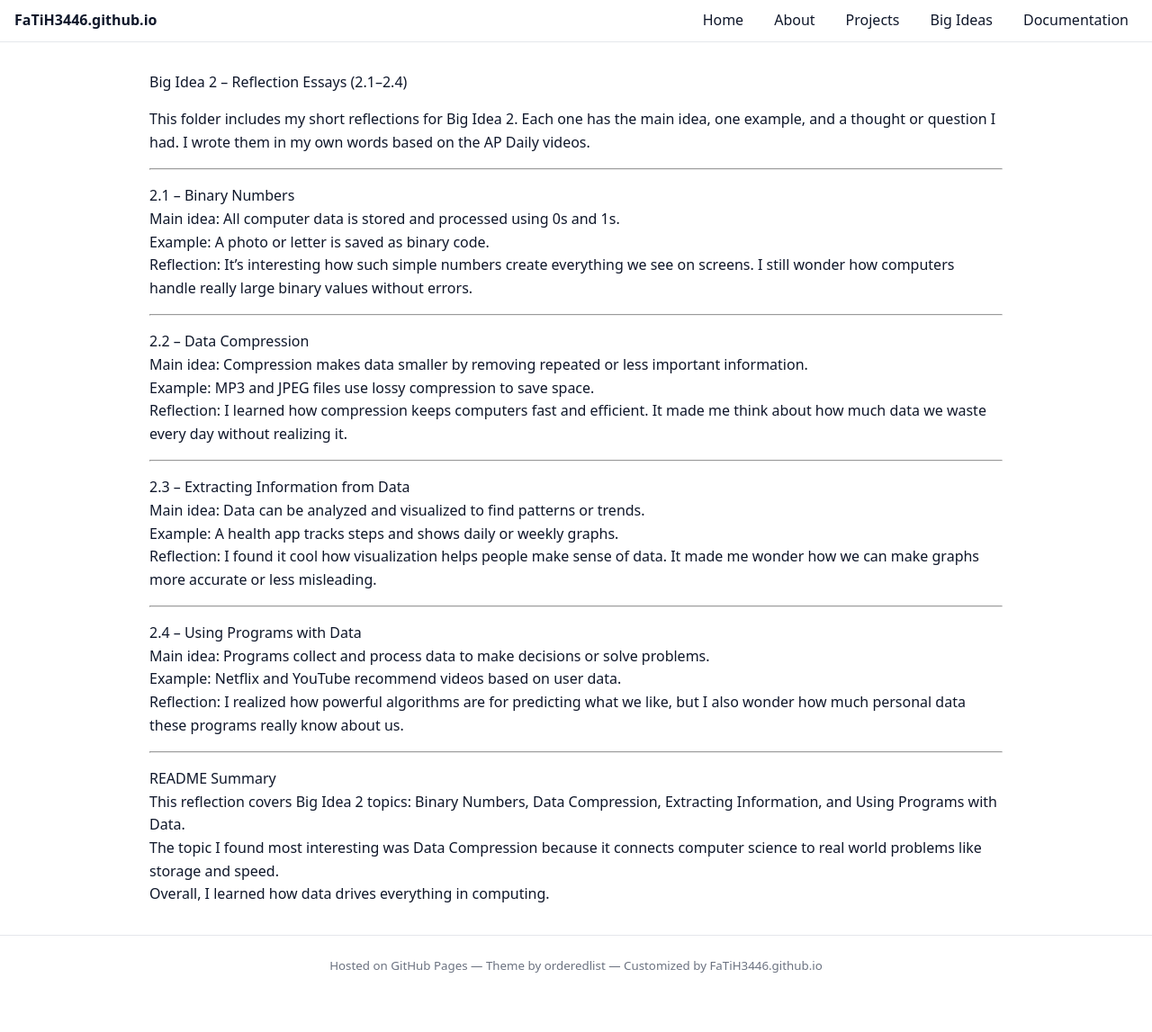
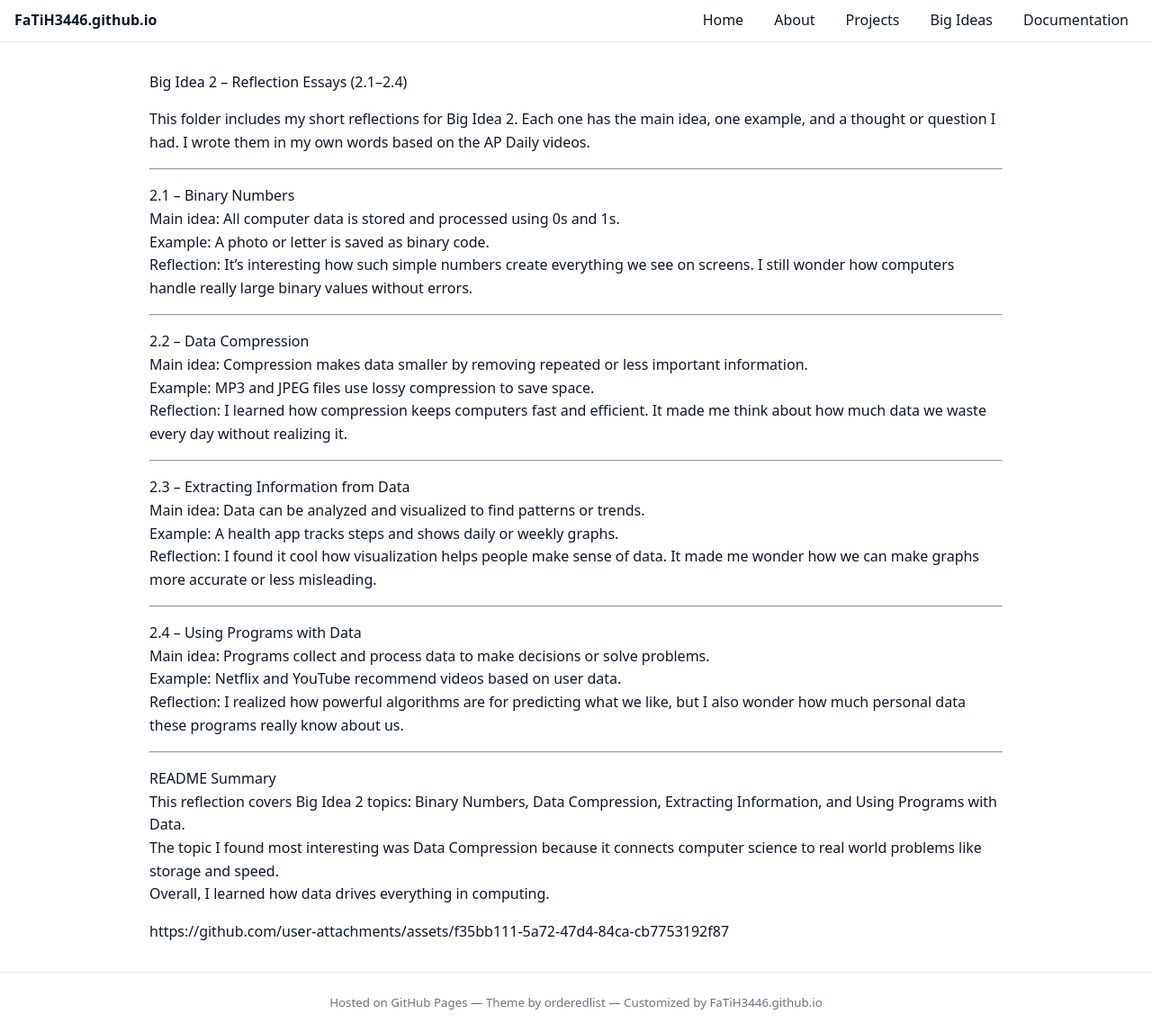
Before and after one commit to FaTiH3446/FaTiH3446.github.io, a Jekyll site: the page built from bigideas.md, in a window 1280 px wide and 1147 px high. Shown: the whole window at 90% size. Built offline with Jekyll 4.4.1, drawn with Linux system fonts in a browser that asks for light colours; our own code applies the rules of GitHub Pages for plain Markdown files; part of the change alters nothing that is shown.

Commit message:
Update bigideas.md

```diff
--- a/bigideas.md
+++ b/bigideas.md
@@ -38,3 +38,7 @@ README Summary
 This reflection covers Big Idea 2 topics: Binary Numbers, Data Compression, Extracting Information, and Using Programs with Data.
 The topic I found most interesting was Data Compression because it connects computer science to real world problems like storage and speed.
 Overall, I learned how data drives everything in computing.
+
+
+
+https://github.com/user-attachments/assets/f35bb111-5a72-47d4-84ca-cb7753192f87
```
